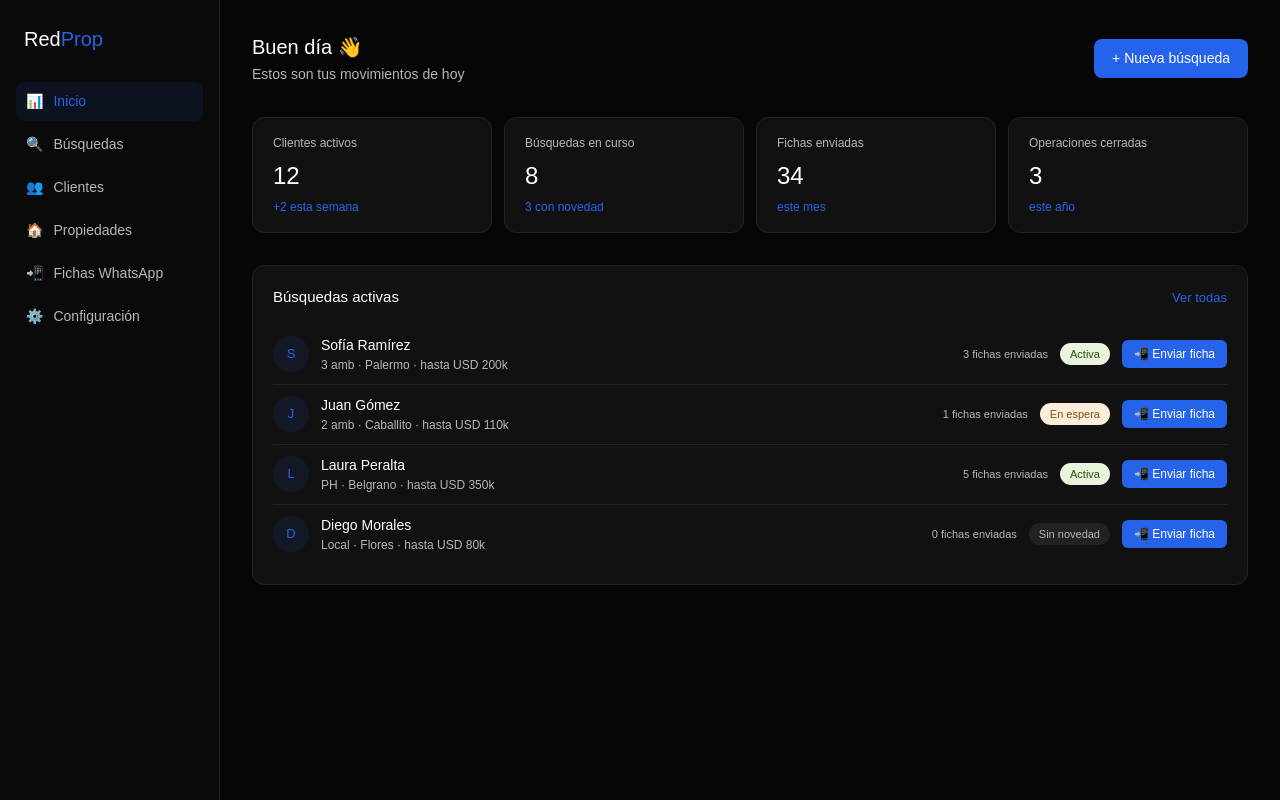
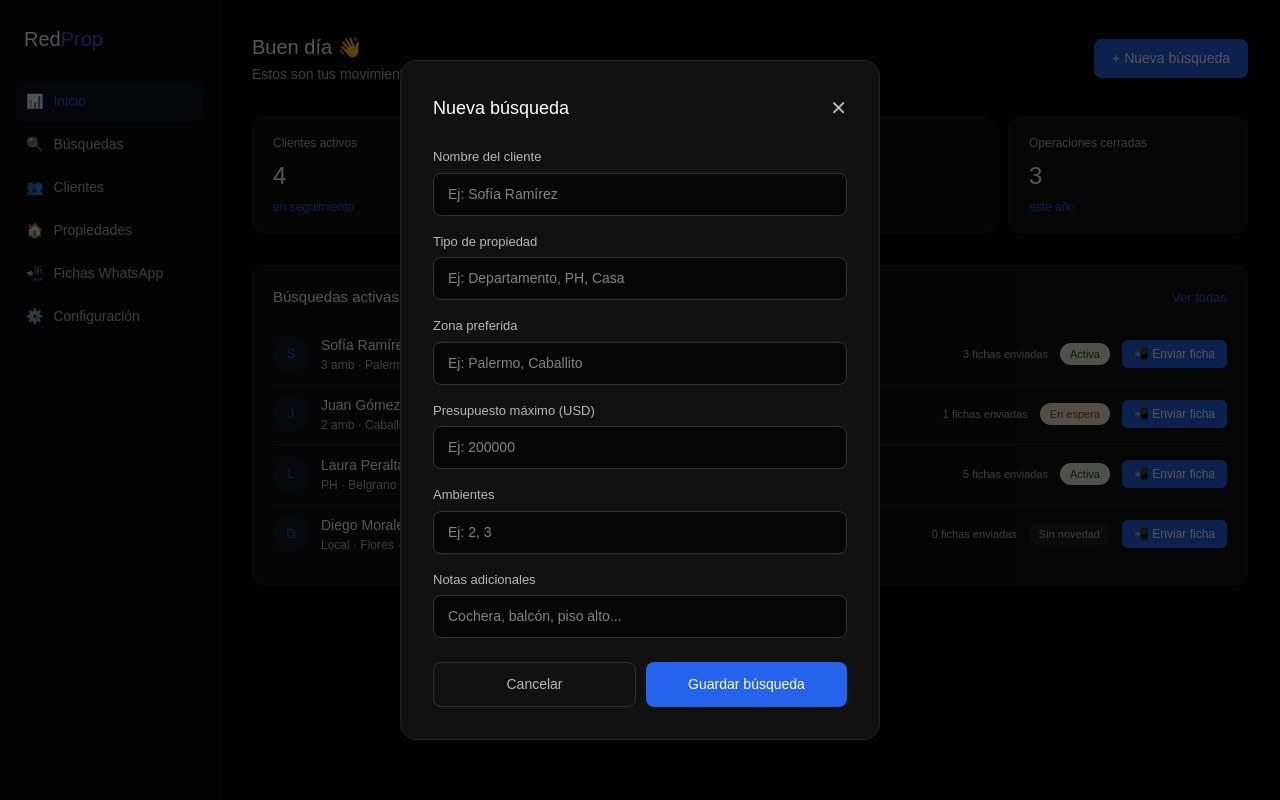
Before and after one commit to jmacias2103/redprop, a Next.js app: page /dashboard in a window 1280 px wide. Both pictures are taken after a click on the button "+ Nueva búsqueda". Built offline with nearby package versions, Linux system fonts and the light colour scheme.

Commit message:
CRM dashboard con formulario

```diff
--- a/app/dashboard/page.tsx
+++ b/app/dashboard/page.tsx
@@ -1,4 +1,28 @@
+'use client'
+import { useState } from 'react'
+
 export default function Dashboard() {
+  const [mostrarFormulario, setMostrarFormulario] = useState(false)
+  const [clientes, setClientes] = useState([
+    { cliente: 'Sofía Ramírez', busqueda: '3 amb · Palermo · hasta USD 200k', estado: 'Activa', fichas: 3 },
+    { cliente: 'Juan Gómez', busqueda: '2 amb · Caballito · hasta USD 110k', estado: 'En espera', fichas: 1 },
+    { cliente: 'Laura Peralta', busqueda: 'PH · Belgrano · hasta USD 350k', estado: 'Activa', fichas: 5 },
+    { cliente: 'Diego Morales', busqueda: 'Local · Flores · hasta USD 80k', estado: 'Sin novedad', fichas: 0 },
+  ])
+  const [form, setForm] = useState({ cliente: '', tipo: '', zona: '', presupuesto: '', ambientes: '', notas: '' })
+
+  function guardarBusqueda() {
+    if (!form.cliente) return
+    setClientes([...clientes, {
+      cliente: form.cliente,
+      busqueda: `${form.ambientes} amb · ${form.zona} · hasta USD ${form.presupuesto}`,
+      estado: 'Activa',
+      fichas: 0
+    }])
+    setForm({ cliente: '', tipo: '', zona: '', presupuesto: '', ambientes: '', notas: '' })
+    setMostrarFormulario(false)
+  }
+
   return (
     <main style={{ fontFamily: 'sans-serif', background: '#060606', minHeight: '100vh', color: '#ffffff', display: 'flex' }}>
 
@@ -29,15 +53,15 @@ export default function Dashboard() {
             <h1 style={{ fontSize: '20px', fontWeight: 500 }}>Buen día 👋</h1>
             <p style={{ fontSize: '14px', color: '#b7b7b7', marginTop: '2px' }}>Estos son tus movimientos de hoy</p>
           </div>
-          <button style={{ background: '#2563eb', color: '#fff', border: 'none', borderRadius: '8px', padding: '9px 18px', fontSize: '14px', cursor: 'pointer' }}>+ Nueva búsqueda</button>
+          <button onClick={() => setMostrarFormulario(true)} style={{ background: '#2563eb', color: '#fff', border: 'none', borderRadius: '8px', padding: '9px 18px', fontSize: '14px', cursor: 'pointer' }}>+ Nueva búsqueda</button>
         </div>
 
         {/* MÉTRICAS */}
         <div style={{ display: 'grid', gridTemplateColumns: 'repeat(4, 1fr)', gap: '12px', marginBottom: '2rem' }}>
           {[
-            { label: 'Clientes activos', value: '12', sub: '+2 esta semana' },
-            { label: 'Búsquedas en curso', value: '8', sub: '3 con novedad' },
-            { label: 'Fichas enviadas', value: '34', sub: 'este mes' },
+            { label: 'Clientes activos', value: clientes.length.toString(), sub: 'en seguimiento' },
+            { label: 'Búsquedas en curso', value: clientes.filter(c => c.estado === 'Activa').length.toString(), sub: 'activas ahora' },
+            { label: 'Fichas enviadas', value: clientes.reduce((a, c) => a + c.fichas, 0).toString(), sub: 'en total' },
             { label: 'Operaciones cerradas', value: '3', sub: 'este año' },
           ].map((m, i) => (
             <div key={i} style={{ background: '#111', border: '0.5px solid #222', borderRadius: '12px', padding: '1rem 1.25rem' }}>
@@ -49,18 +73,13 @@ export default function Dashboard() {
         </div>
 
         {/* BÚSQUEDAS ACTIVAS */}
-        <div style={{ background: '#111', border: '0.5px solid #222', borderRadius: '12px', padding: '1.25rem', marginBottom: '1.5rem' }}>
+        <div style={{ background: '#111', border: '0.5px solid #222', borderRadius: '12px', padding: '1.25rem' }}>
           <div style={{ display: 'flex', justifyContent: 'space-between', alignItems: 'center', marginBottom: '1rem' }}>
             <h2 style={{ fontSize: '15px', fontWeight: 500 }}>Búsquedas activas</h2>
             <span style={{ fontSize: '13px', color: '#2563eb', cursor: 'pointer' }}>Ver todas</span>
           </div>
-          {[
-            { cliente: 'Sofía Ramírez', busqueda: '3 amb · Palermo · hasta USD 200k', estado: 'Activa', fichas: 3 },
-            { cliente: 'Juan Gómez', busqueda: '2 amb · Caballito · hasta USD 110k', estado: 'En espera', fichas: 1 },
-            { cliente: 'Laura Peralta', busqueda: 'PH · Belgrano · hasta USD 350k', estado: 'Activa', fichas: 5 },
-            { cliente: 'Diego Morales', busqueda: 'Local · Flores · hasta USD 80k', estado: 'Sin novedad', fichas: 0 },
-          ].map((b, i) => (
-            <div key={i} style={{ display: 'flex', alignItems: 'center', gap: '12px', padding: '10px 0', borderBottom: i < 3 ? '0.5px solid #222' : 'none' }}>
+          {clientes.map((b, i) => (
+            <div key={i} style={{ display: 'flex', alignItems: 'center', gap: '12px', padding: '10px 0', borderBottom: i < clientes.length - 1 ? '0.5px solid #222' : 'none' }}>
               <div style={{ width: '36px', height: '36px', borderRadius: '50%', background: '#2563eb18', color: '#2563eb', display: 'flex', alignItems: 'center', justifyContent: 'center', fontSize: '13px', fontWeight: 500, flexShrink: 0 }}>
                 {b.cliente.charAt(0)}
               </div>
@@ -78,8 +97,42 @@ export default function Dashboard() {
             </div>
           ))}
         </div>
+      </div>
 
-      </div>
+      {/* MODAL NUEVA BÚSQUEDA */}
+      {mostrarFormulario && (
+        <div style={{ position: 'fixed', inset: 0, background: '#000000aa', display: 'flex', alignItems: 'center', justifyContent: 'center', zIndex: 100 }}>
+          <div style={{ background: '#111', border: '0.5px solid #222', borderRadius: '16px', padding: '2rem', width: '480px', maxWidth: '90vw' }}>
+            <div style={{ display: 'flex', justifyContent: 'space-between', alignItems: 'center', marginBottom: '1.5rem' }}>
+              <h2 style={{ fontSize: '18px', fontWeight: 500 }}>Nueva búsqueda</h2>
+              <button onClick={() => setMostrarFormulario(false)} style={{ background: 'transparent', border: 'none', color: '#b7b7b7', fontSize: '20px', cursor: 'pointer' }}>✕</button>
+            </div>
+            {[
+              { label: 'Nombre del cliente', key: 'cliente', placeholder: 'Ej: Sofía Ramírez' },
+              { label: 'Tipo de propiedad', key: 'tipo', placeholder: 'Ej: Departamento, PH, Casa' },
+              { label: 'Zona preferida', key: 'zona', placeholder: 'Ej: Palermo, Caballito' },
+              { label: 'Presupuesto máximo (USD)', key: 'presupuesto', placeholder: 'Ej: 200000' },
+              { label: 'Ambientes', key: 'ambientes', placeholder: 'Ej: 2, 3' },
+              { label: 'Notas adicionales', key: 'notas', placeholder: 'Cochera, balcón, piso alto...' },
+            ].map((field) => (
+              <div key={field.key} style={{ marginBottom: '1rem' }}>
+                <label style={{ fontSize: '13px', color: '#b7b7b7', display: 'block', marginBottom: '6px' }}>{field.label}</label>
+                <input
+                  value={form[field.key as keyof typeof form]}
+                  onChange={(e) => setForm({ ...form, [field.key]: e.target.value })}
+                  placeholder={field.placeholder}
+                  style={{ width: '100%', padding: '10px 14px', background: '#060606', border: '0.5px solid #333', borderRadius: '8px', color: '#fff', fontSize: '14px', outline: 'none', boxSizing: 'border-box' }}
+                />
+              </div>
+            ))}
+            <div style={{ display: 'flex', gap: '10px', marginTop: '1.5rem' }}>
+              <button onClick={() => setMostrarFormulario(false)} style={{ flex: 1, padding: '11px', background: 'transparent', border: '0.5px solid #333', borderRadius: '8px', color: '#b7b7b7', fontSize: '14px', cursor: 'pointer' }}>Cancelar</button>
+              <button onClick={guardarBusqueda} style={{ flex: 1, padding: '11px', background: '#2563eb', border: 'none', borderRadius: '8px', color: '#fff', fontSize: '14px', cursor: 'pointer', fontWeight: 500 }}>Guardar búsqueda</button>
+            </div>
+          </div>
+        </div>
+      )}
+
     </main>
   )
 }
```
